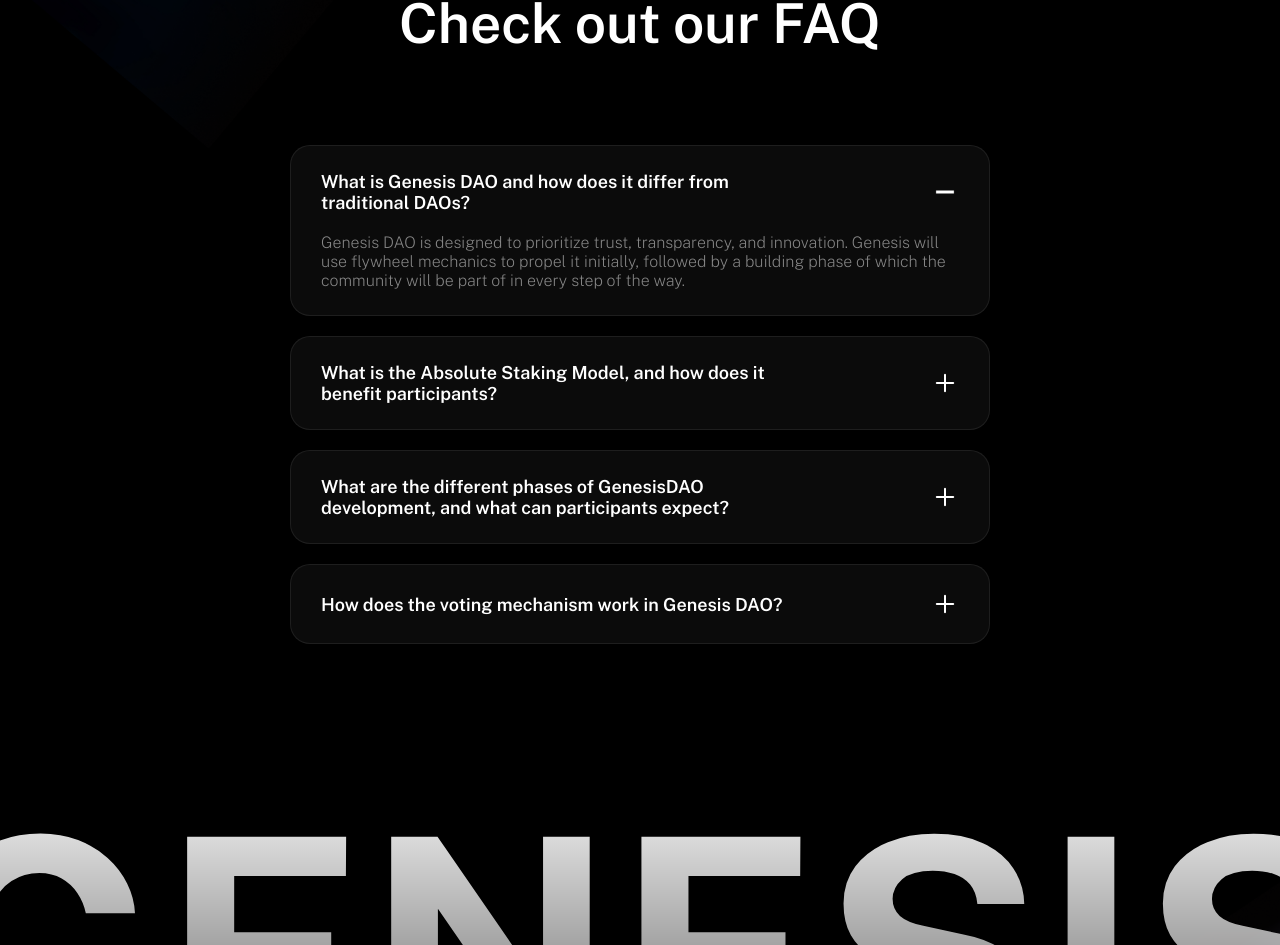
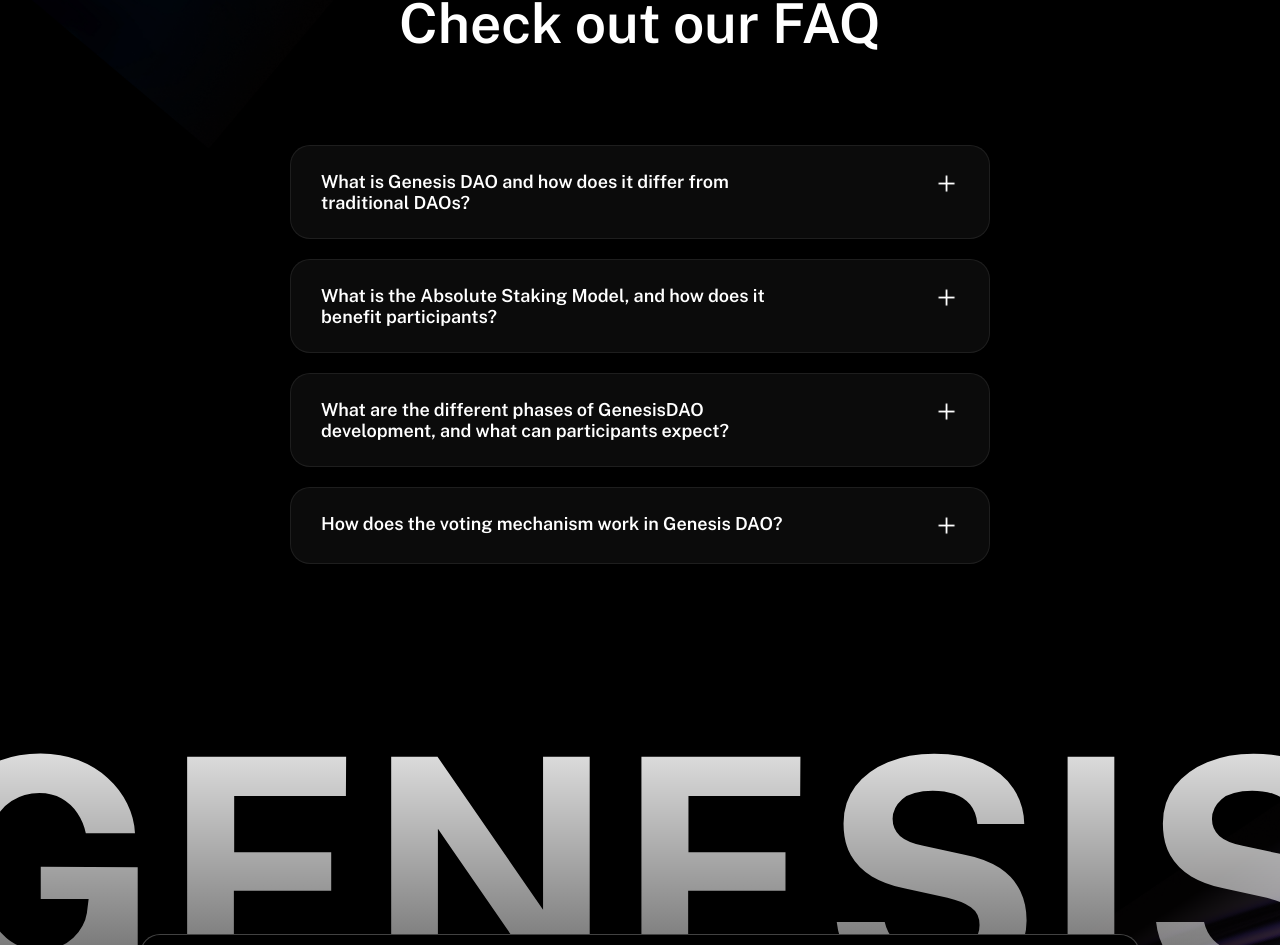
Before and after one commit to Pauleye12/GenesisDAO, a React (Vite) app: page / in a window 1280 px wide. Shown: the part 3727-4672 px from the top of the page. Built offline with nearby package versions, Linux system fonts and the light colour scheme.

Commit message:
added corrections

```diff
--- a/src/Components/FAQ/Faq.scss
+++ b/src/Components/FAQ/Faq.scss
@@ -71,6 +71,11 @@ $desktop: 1024px;
               max-width: 500px;
               width: 100%;
             }
+            img {
+              width: 25px;
+              height: 25px;
+              aspect-ratio: 1/1;
+            }
           }
           p {
             color: #ffffff82;
--- a/src/Components/FAQ/Faq.tsx
+++ b/src/Components/FAQ/Faq.tsx
@@ -1,5 +1,30 @@
 import "./Faq.scss";
+import FaqCard from "./FaqCard";
 
+const faqQuestions = [
+  {
+    question:
+      "What is Genesis DAO and how does it differ from traditional DAOs?",
+    answer:
+      "Genesis DAO is designed to prioritize trust, transparency, and innovation. Genesis will use flywheel mechanics to propel it initially, followed by a building phase of which the community will be part of in every step of the way.",
+  },
+  {
+    question:
+      "What is the Absolute Staking Model, and how does it benefit participants?",
+    answer:
+      "Genesis DAO is designed to prioritize trust, transparency, and innovation. Genesis will use flywheel mechanics to propel it initially, followed by a building phase of which the community will be part of in every step of the way.",
+  },
+  {
+    question:
+      "What are the different phases of GenesisDAO development, and what can participants expect?",
+    answer:
+      "Genesis DAO is designed to prioritize trust, transparency, and innovation. Genesis will use flywheel mechanics to propel it initially, followed by a building phase of which the community will be part of in every step of the way.",
+  },
+  {
+    question: "How does the voting mechanism work in Genesis DAO?",
+    answer: "",
+  },
+];
 const Faq = () => {
   return (
     <div className="faq">
@@ -9,44 +34,9 @@ const Faq = () => {
           Have a question? Check out our FAQ
         </h1>
         <div className="faq__content--questions">
-          <div className=" faq__content--questions--card--exposed">
-            <div className="faq__content--questions--card--exposed--div">
-              <h1>
-                What is Genesis DAO and how does it differ from traditional
-                DAOs?
-              </h1>
-
-              <img src="./images/minus.png" alt="" />
-            </div>
-            <p>
-              Genesis DAO is designed to prioritize trust, transparency, and
-              innovation. Genesis will use flywheel mechanics to propel it
-              initially, followed by a building phase of which the community
-              will be part of in every step of the way.
-            </p>
-          </div>
-          <div className="faq__content--questions--card">
-            {" "}
-            <h1>
-              What is the Absolute Staking Model, and how does it benefit
-              participants?
-            </h1>{" "}
-            <img src="./images/plus.png" alt="" />{" "}
-          </div>
-          <div className="faq__content--questions--card">
-            {" "}
-            <h1>
-              {" "}
-              What are the different phases of GenesisDAO development, and what
-              can participants expect?
-            </h1>{" "}
-            <img src="./images/plus.png" alt="" />{" "}
-          </div>
-          <div className="faq__content--questions--card">
-            {" "}
-            <h1>How does the voting mechanism work in Genesis DAO?</h1>{" "}
-            <img src="./images/plus.png" alt="" />{" "}
-          </div>
+          {faqQuestions.map((faq, index) => (
+            <FaqCard key={index} faq={faq} />
+          ))}
         </div>
       </div>
     </div>
--- /dev/null
+++ b/src/Components/FAQ/FaqCard.tsx
@@ -0,0 +1,28 @@
+import React, { useState } from "react";
+import "./Faq.scss";
+
+interface FaqProps {
+  faq: {
+    question: string;
+    answer: string;
+  };
+}
+const FaqCard: React.FC<FaqProps> = ({ faq }) => {
+  const [isExpanded, setIsExpanded] = useState(false);
+  return (
+    <div className=" faq__content--questions--card--exposed">
+      <div className="faq__content--questions--card--exposed--div">
+        <h1>{faq.question}</h1>
+
+        <img
+          onClick={() => setIsExpanded(!isExpanded)}
+          src={isExpanded ? "./images/minus.png" : "./images/plus.png"}
+          alt=""
+        />
+      </div>
+      {isExpanded && <p>{faq.answer}</p>}
+    </div>
+  );
+};
+
+export default FaqCard;
--- a/src/Components/Integration/Integration.scss
+++ b/src/Components/Integration/Integration.scss
@@ -41,7 +41,7 @@ $desktop: 1024px;
       display: block;
       position: absolute;
       width: 100%;
-      max-width: 300px;
+      max-width: 250px;
       top: 450px;
       left: 0px;
     }
@@ -49,7 +49,7 @@ $desktop: 1024px;
       display: block;
       position: absolute;
       width: 100%;
-      max-width: 300px;
+      max-width: 250px;
       top: 450px;
       right: 0px;
     }
--- a/src/Components/Tokenomics/Tokenomics.scss
+++ b/src/Components/Tokenomics/Tokenomics.scss
@@ -211,8 +211,8 @@ $desktop: 1024px;
             margin-top: 20px;
             li {
               img {
-                width: 100%;
-                max-width: 40px;
+                width: 30px;
+                height: 30px;
               }
             }
           }
```
